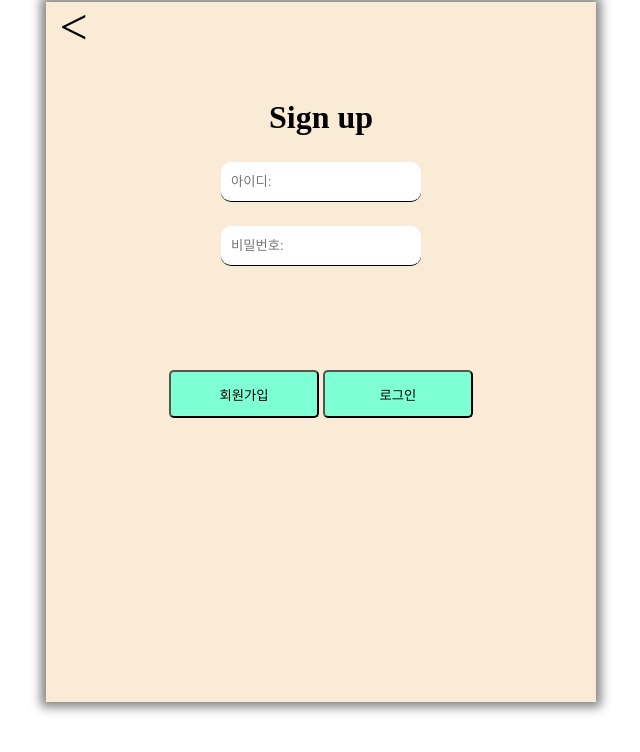
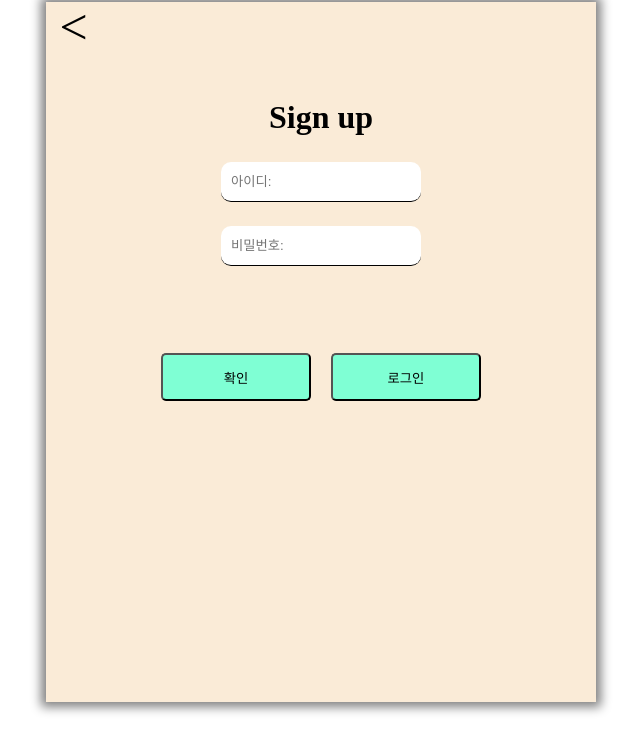
Before and after one commit to gimsieun67/easygame, a PHP site: page / in a window 1280 px wide. Shown: the part 48-800 px from the top of the page, without its empty margins (319-959 px from the left). Run offline with PHP 8.4, Linux system fonts and the light colour scheme.

Commit message:
test nine

```diff
--- a/sign/index.html
+++ b/sign/index.html
@@ -19,9 +19,13 @@
               <input type="password" placeholder="비밀번호:">
           </div>
         </main>
-         <div class="logButton ">
-      <button>회원가입</button>
-      <button>로그인</button>
+         <div class="logButton flex">
+      <form action="">
+        <button>확인</button>
+      </form>
+      <form action="../login/index.html">
+        <button>로그인</button>
+      </form>
    </div>
     </div>
 
--- a/sign/style.css
+++ b/sign/style.css
@@ -49,8 +49,17 @@ button {
   width: 150px;
   height: 3rem;
 }
-.logButton > button {
+.logButton {
+  justify-content: center;
+  gap: 20px;
+  margin-top: 15%;
+}
+.logButton > form > button {
+  border-radius: 5px 5px 5px 5px;
+  background-color: aquamarine;
+}
+/* .logButton > button {
   margin-top: 100px;
   border-radius: 5px 5px 5px 5px;
   background-color: aquamarine;
-}
+} */
```
